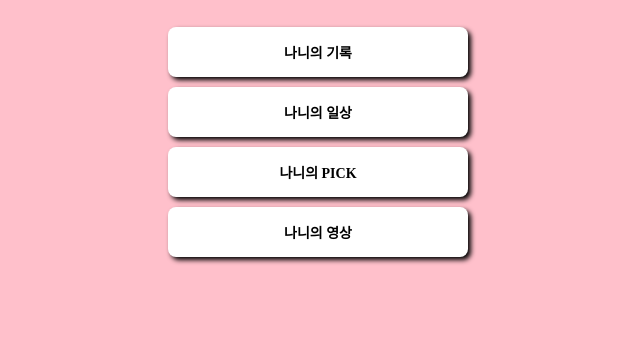
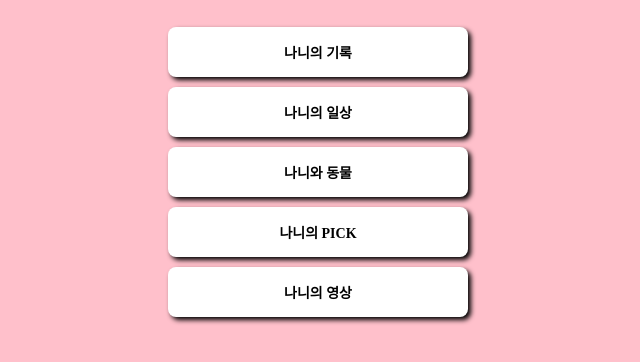
Before and after one commit to 93natalie/mypage, a plain HTML site: page index.html in a window 1280 px wide. Shown: the part 234-596 px from the top of the page, without its empty margins (322-962 px from the left). Drawn offline with Linux system fonts and the light colour scheme; a web font is replaced by a local one.

Commit message:
Update index.html

```diff
--- a/index.html
+++ b/index.html
@@ -82,6 +82,7 @@
 
         <a target="_blank" href="https://blog.naver.com/skskdbzk">나니의 기록</a>
         <a target="_blank" href="https://www.instagram.com/natalie_pdpd/">나니의 일상</a>
+        <a target="_blank" href="https://www.instagram.com/ggami_dooly_lilly_nari/">나니와 동물</a>
         <a target="_blank" href="https://www.instagram.com/nani_hungry/">나니의 PICK</a>
         <a target="_blank" href="https://www.youtube.com/channel/UCshiCOLH2Vtj4y4JtHDkhFQ">나니의 영상</a>
     </div>
```
